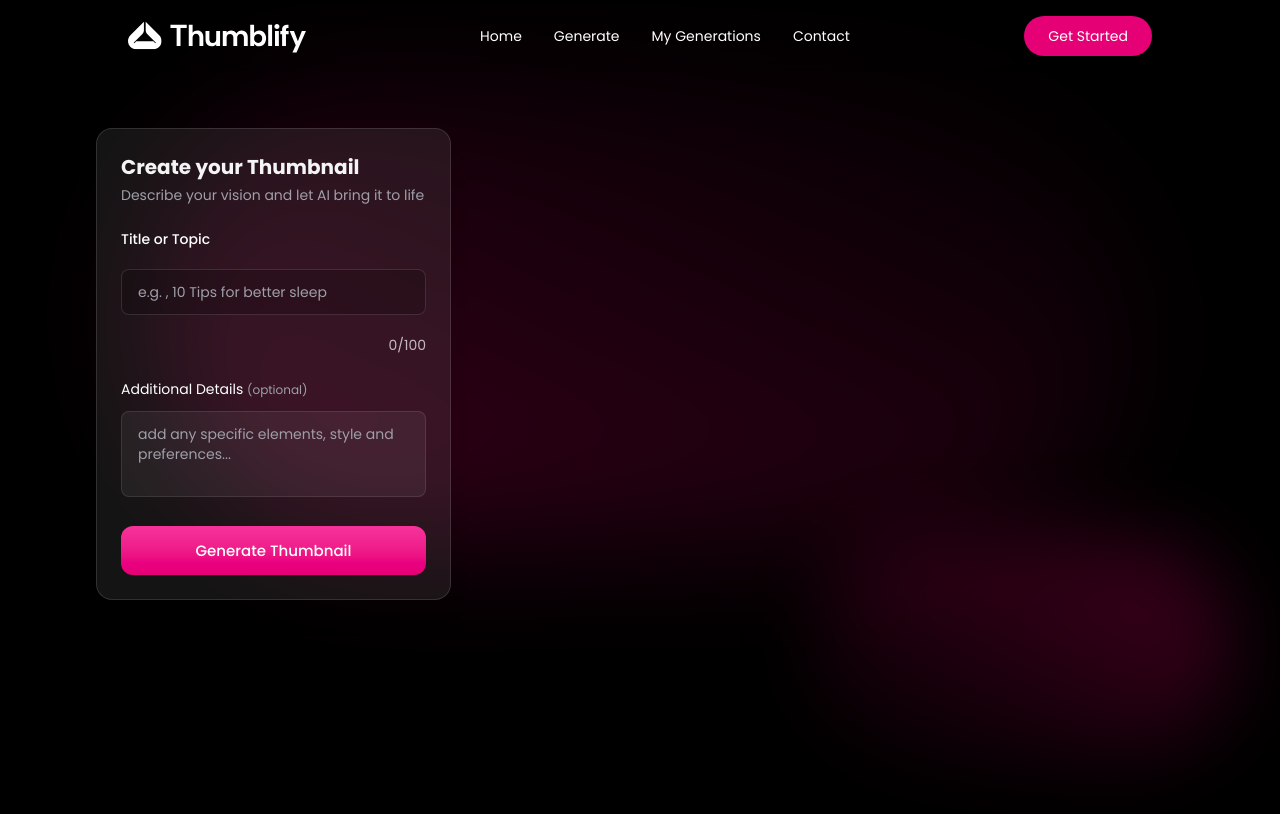
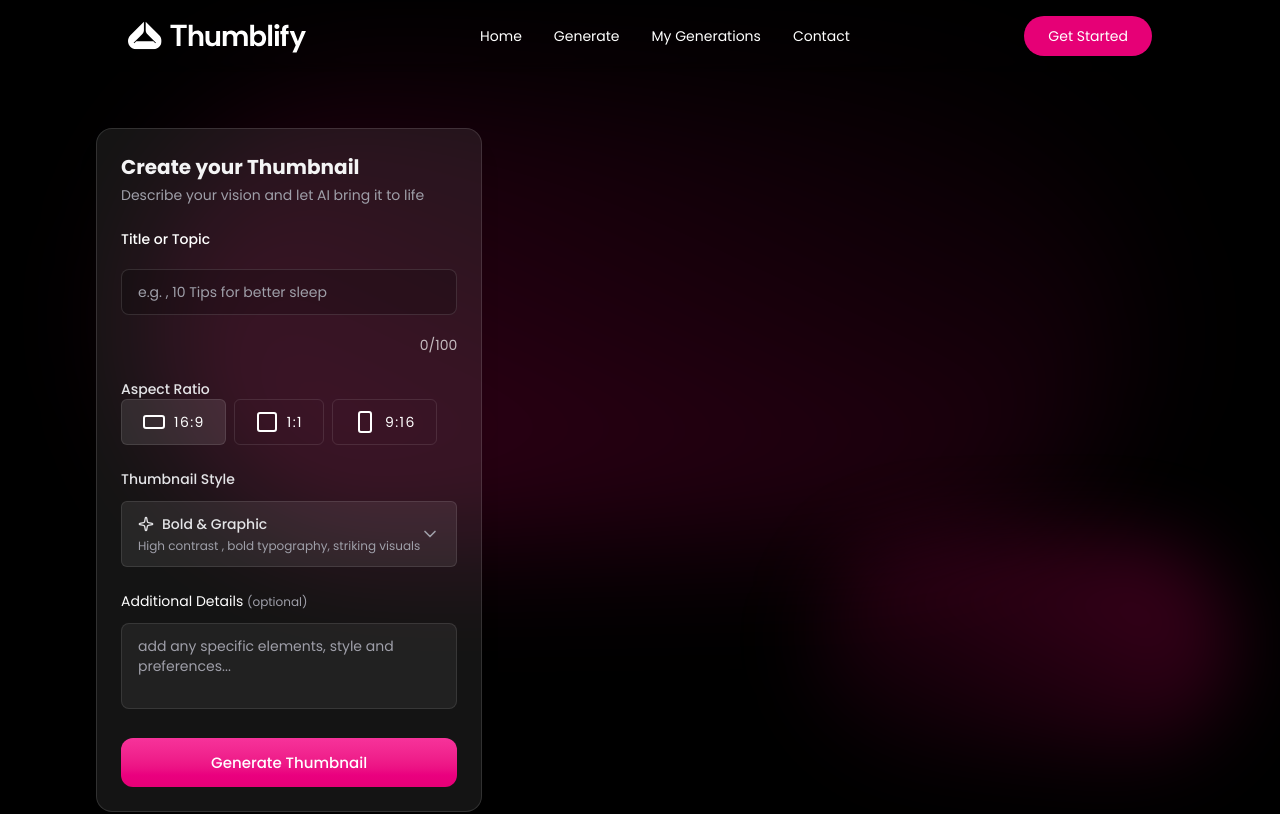
Before and after one commit to ishandrai07/TapMagnet, a React (Vite) app: page /generate in a window 1280 px wide. Shown: the top 814 px of the page. Built offline with nearby package versions, Linux system fonts and the light colour scheme.

Commit message:
aspectRatio & styleSelector added

```diff
--- /dev/null
+++ b/src/components/AspectRatioSelector.tsx
@@ -0,0 +1,32 @@
+import { RectangleHorizontal, RectangleVertical, Square } from "lucide-react";
+import { aspectRatios, type AspectRatio } from "../assests/assets";
+import type React from "react";
+
+const AspectRatioSelector = ({value,onChange}:{value:AspectRatio,onChange:(ratio:AspectRatio) => void}) => {
+
+    const iconMap = {
+        '16:9' : <RectangleHorizontal className='size-6'/>,
+        '9:16' : <RectangleVertical className='size-6'/>,
+        '1:1' : <Square className="size-6"/>
+    } as Record<AspectRatio, React.ReactNode>
+
+  return (
+    <div className="space-y-dark">
+        <label className="block text-sm font-medium text-zinc-200">Aspect Ratio</label>
+        <div className="flex flex-wrap gap-2">
+            {aspectRatios.map((ratio)=>{
+                const selected = value === ratio;
+                return(
+                    <button key={ratio} type='button' onClick={()=>onChange(ratio)} className={`flex items-center gap-2 rounded-md border px-5 py-2.5 text-sm transition border-white/10 ${selected?'bg-white/10':'hover:bg-white/6'}`}>
+                        {iconMap[ratio]}
+                        <span className="tracking-widest ">{ratio}</span>
+                    </button>
+                )
+
+            })}
+        </div>
+    </div>
+  )
+}
+
+export default AspectRatioSelector
--- /dev/null
+++ b/src/components/StyleSelector.tsx
@@ -0,0 +1,61 @@
+import { ChevronDownIcon, CpuIcon, ImageIcon, PenToolIcon, SparkleIcon, SquareIcon } from "lucide-react";
+import { thumbnailStyles, type ThumbnailStyle } from "../assests/assets"
+
+
+const StyleSelector = ({value, onChange, isOpen, setIsOpen}:{value:ThumbnailStyle; onChange:(style:ThumbnailStyle)=>void; isOpen:boolean; setIsOpen:(open:boolean)=>void}) => {
+
+    const styleDescription:Record <ThumbnailStyle , string> = {
+        "Bold & Graphic" : "High contrast , bold typography, striking visuals",
+        "Minimalist" : "clean, simple, lots of white space",
+        "Photorealistic" : "Photo based, natural looking",
+        "Illustrated" : "Hand drawn, artistic, creative",
+        "Tech/Futureistic" : "Modern, sleek, tech-inspired",
+    }
+
+    const styleIcons:Record <ThumbnailStyle , React.ReactNode> = {
+        "Bold & Graphic" : <SparkleIcon className="h-4 w-4"/>,
+        "Minimalist" : <SquareIcon className="h-4 w-4"/>,
+        "Photorealistic" : <ImageIcon className="h-4 w-4"/>,
+        "Illustrated" : <PenToolIcon className="h-4 w-4"/>,
+        "Tech/Futureistic" : <CpuIcon className="h-4 w-4"/>,
+    }
+  return (
+
+    <div className="relative space-y-3 dark">
+        <label className="block text-sm font-medium text-zinc-200">
+            Thumbnail Style
+        </label>
+
+        <button type="button" onClick={()=>setIsOpen(!isOpen)} className="flex w-full items-center justify-between rounded-md border px-4 py-3 text-left transition bg-white/8 border-white/10 text-zinc-200 hover:bg-white/12">
+            <div className="space-y-1">
+                <div className="flex items-center gap-2 font-medium">
+                    {styleIcons[value]}
+                    <span>{value}</span>
+                </div>
+                <p className="text-xs text-zinc-400">{styleDescription[value]}</p>
+            </div>
+            <ChevronDownIcon className={['h-5 w-5 text-zinc-400 transition-transform', isOpen && 'rotate-180'].join(' ')}/>
+        </button>
+
+        {isOpen && (
+            <div className="absolute bottom-0 z-50 mt-1 w-full rounded-md border
+              border-white/12 bg-black/20 backdrop-blur-3xl shadow-lg">
+                {thumbnailStyles.map((style)=>(
+                    <button key={style} type="button" onClick={()=>{onChange(style); setIsOpen(false);}} className="flex w-full items-start gap-3 px-4 py-3 text-left
+        transition hover:bg-black/30">
+                        <div className="mt-0.5">
+                            {styleIcons[style]}
+                        </div>
+                        <div>
+                            <p className="font-medium">{style}</p>
+                            <p className="text-xs text-zinc-400">{styleDescription[style]}</p>
+                        </div>
+                    </button>
+                ))}
+            </div>
+        )}
+    </div>
+  )
+}
+
+export default StyleSelector
--- a/src/pages/Generate.tsx
+++ b/src/pages/Generate.tsx
@@ -1,7 +1,9 @@
 import { useState } from "react";
 import { useParams } from "react-router-dom";
-import type { IThumbnail } from "../assests/assets";
+import { colorSchemes, type AspectRatio, type IThumbnail, type ThumbnailStyle } from "../assests/assets";
 import SoftBackdrop from "../components/SoftBackdrop";
+import AspectRatioSelector from "../components/AspectRatioSelector";
+import StyleSelector from "../components/StyleSelector";
 
 
 const Generate = () => {
@@ -11,6 +13,12 @@
   const [additionalDetails, setAdditionalDetails] = useState('')
   const [thumbnail, setThumbnail] = useState<IThumbnail | null>(null)
   const [loading, setLoading] = useState(false)
+
+  const [aspectRatio, setAspectRatio] = useState<AspectRatio>('16:9')
+  const [colorSchemeId, setColorSchemeId] = useState<string>(colorSchemes[0].id);
+  const [style, setStyle] = useState<ThumbnailStyle>('Bold & Graphic')
+  const [styleDropdownOpen , setStyleDropdownOpen] = useState(false)
+
 
   return (
     <>
@@ -34,7 +42,9 @@
                     <span className="text-white/70">{title.length}/100</span>
                   </div>
                 </div>
+                <AspectRatioSelector value={aspectRatio} onChange={setAspectRatio}/>
 
+                <StyleSelector value={style} onChange={setStyle} isOpen={styleDropdownOpen} setIsOpen={setStyleDropdownOpen} />
                 <div className="space-y-3">
                   <label className="block text-sm font-meduim">Additional Details <span className="text-zinc-400 text-xs">(optional)</span></label>
                   <textarea value={additionalDetails} onChange={(e)=>setAdditionalDetails(e.target.value)} rows={3} placeholder="add any specific elements, style and preferences..." className="w-full px-4 py-3 rounded-lg border border-white/10 bg-white/6 text-zinc-100 placeholder:text-zinc-400 focus:outline-none focus:ring-2 focus:ring-pink-500 resize-none"/>
```
